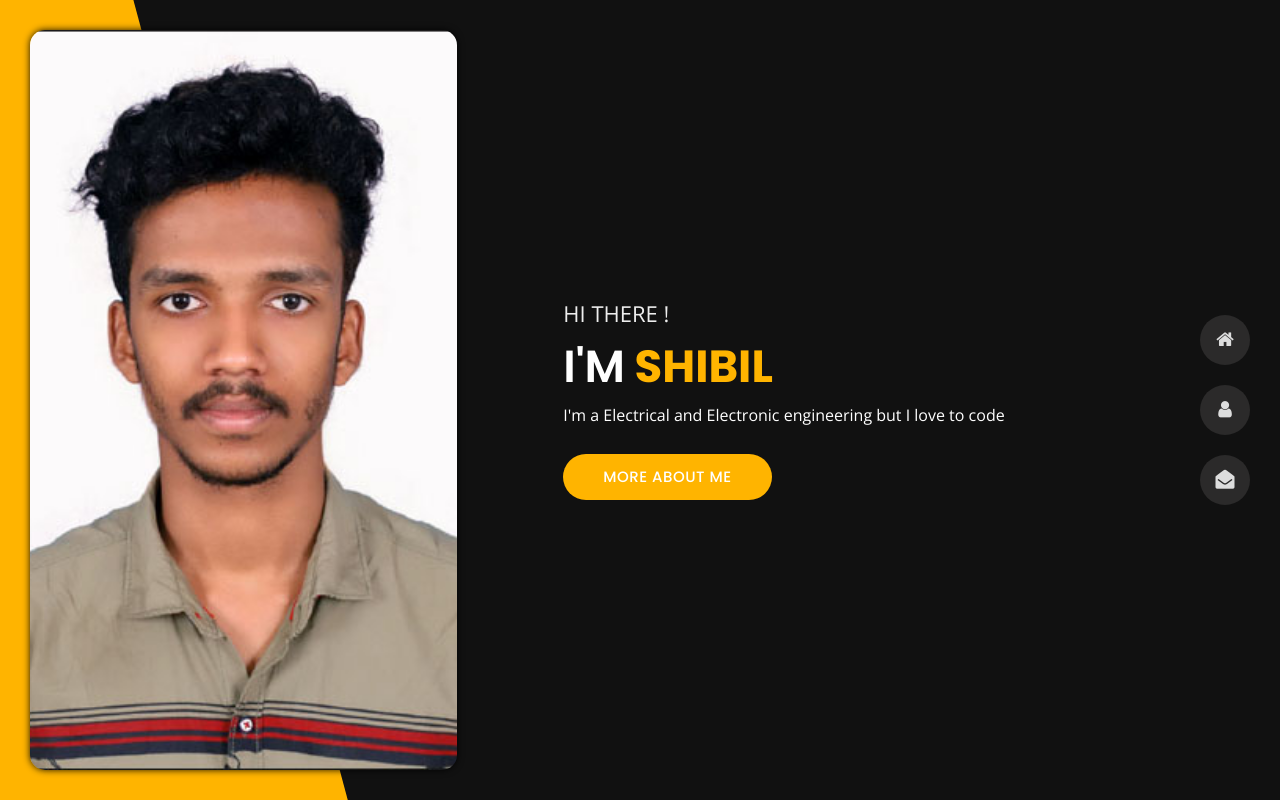
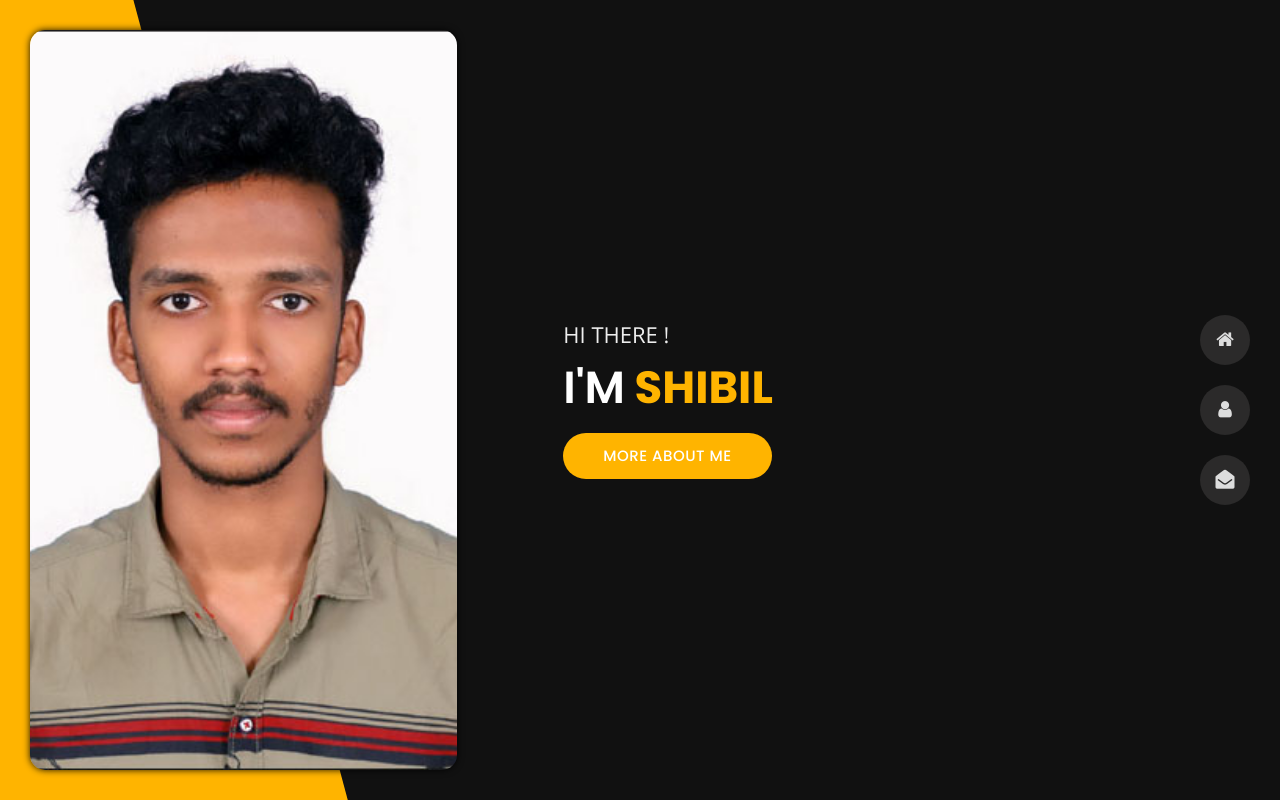
Before and after one commit to Shibil-PM/info, a plain HTML site: page index.html in a window 1280 px wide. Drawn offline with nearby package versions, Linux system fonts and the light colour scheme.

Commit message:
Update index.html

```diff
--- a/index.html
+++ b/index.html
@@ -136,7 +136,7 @@
                 <img src="img/img-mobile.jpg" class="img-fluid main-img-mobile d-none d-sm-block d-lg-none" alt="my picture" />
                 <h6 class="text-uppercase open-sans-font mb-0 d-block d-sm-none d-lg-block">hi there !</h6>
                 <h1 class="text-uppercase poppins-font"><span>I'm</span> Shibil</h1>
-                <p class="open-sans-font">I'm a Electrical and Electronic engineering but I love to code</p>
+                <p class="open-sans-font"></p>
                 <a href="about.html" class="btn btn-about">more about me</a>
             </div>
         </div>
```
